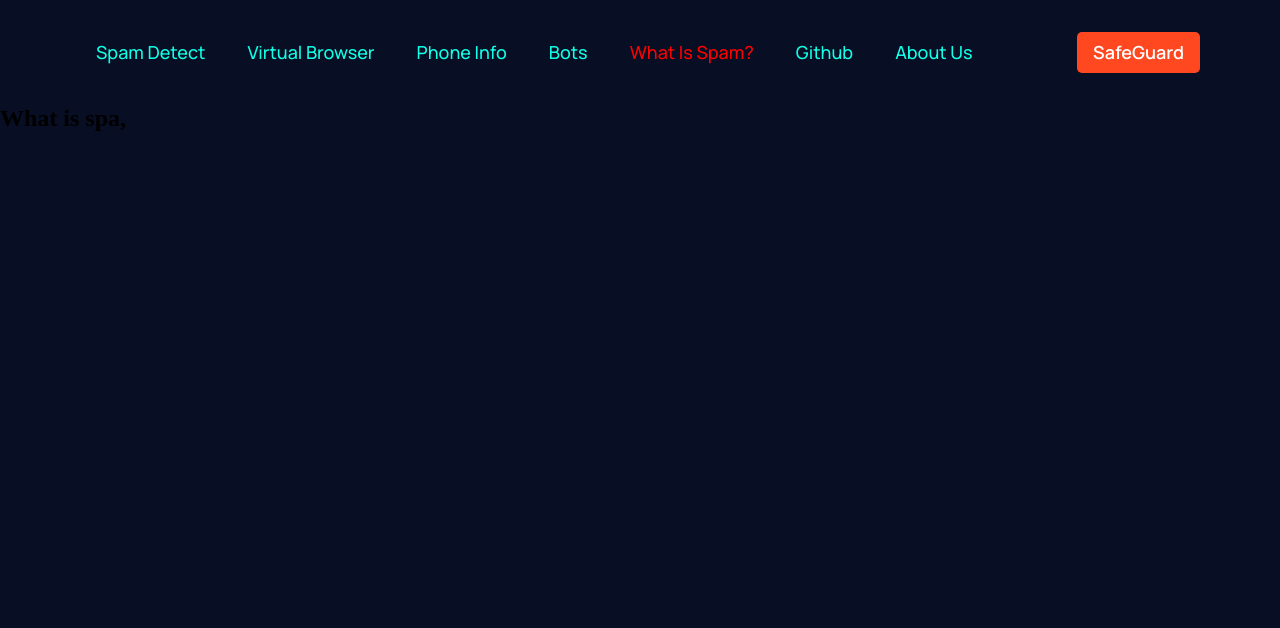
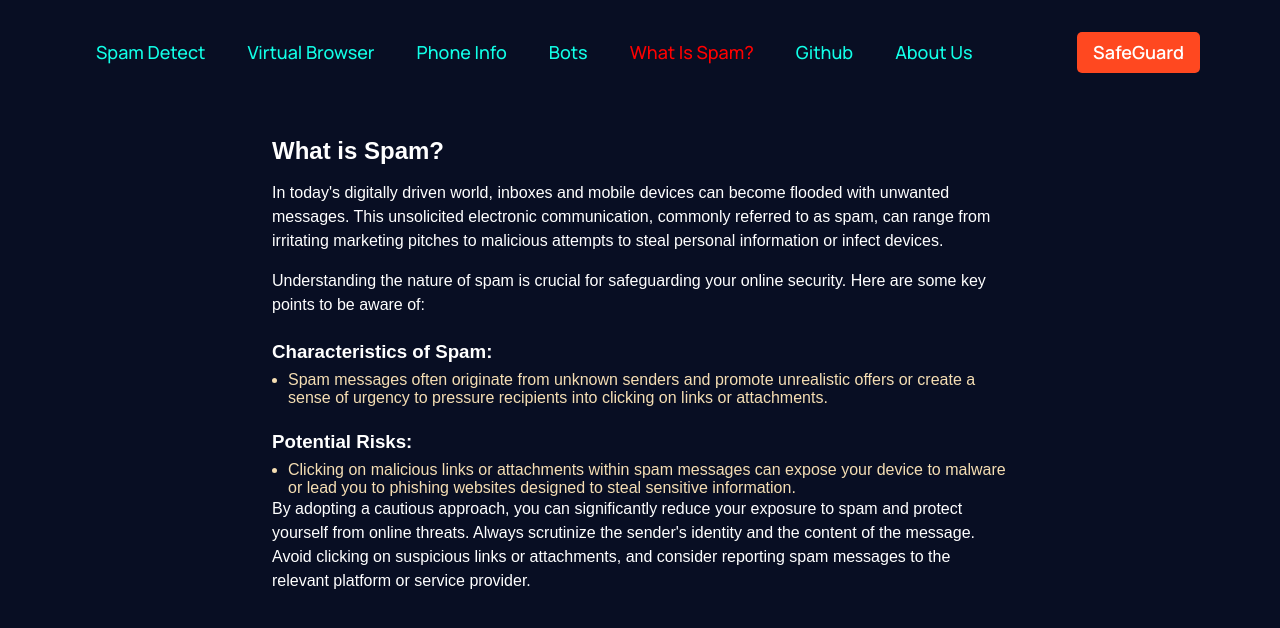
Before and after one commit to Yashashwi0708/we4Devs, a React (Vite) app in the folder Frontend/: page /whatisspam in a window 1280 px wide. Shown: the top 628 px of the page. Built offline with nearby package versions, Linux system fonts and the light colour scheme.

Commit message:
css remains

```diff
--- a/Frontend/src/Screens/AboutUs/AboutUs.jsx
+++ b/Frontend/src/Screens/AboutUs/AboutUs.jsx
@@ -1,39 +1,32 @@
 import React from 'react';
-import './AboutUs.css';
+import we4Devs from '../../../Assets/we4Devs.png';
 
 const AboutUs = () => {
     return (
+
         <div>
-            <h2>At SafeGuard, our mission is simple: to empower you to navigate the digital world with confidence.</h2>
-            <p>We believe everyone deserves a safe and secure online experience, free from the constant barrage of spam messages and malicious links.</p>
+        <div className="gpt3__header section__padding" id="home">
+          <div className="gpt3__header-content">
+            <h1 className="gradient__text">Hackathon Project</h1>
+            <p className="text2">This website is made as part of Hackathon Project.</p>
+            <p className="text2">For the purpose to ensure security awerness and browser safely</p>
+            <p className="text2">Our Team : </p>
+                <ul className='text2'>
+                    <li>Yashashvi Patil</li>
+                    <li>Jyotiraditya Patil</li>
+                    <li>Smit Butle</li>
+                    <li>Siddhesh Kitkaru</li>
+                </ul>
+            <div className="gpt3__header-contFeel confident knowing that our advanced security system is diligently analyzing messages and links to protect you from potential threatsent__input">
+            </div>
+          </div>
 
-            <h3>Our Innovative Tools:</h3>
-            <ul>
-                <li>
-                    <strong>Smart Spam Checker:</strong> Unsure if a message is legitimate? Paste it into our powerful spam checker. We'll analyze the text, highlighting suspicious words and calculating a spam probability score. Now you can make informed decisions about your inbox.
-                </li>
-                <li>
-                    <strong>Unmask the Sender:</strong> Want to know who's behind that shady phone number? Our integrated Truecaller lookup functionality reveals the sender's identity, giving you valuable insights to identify and avoid potential spammers.
-                </li>
-                <li>
-                    <strong>Disposable Browsing:</strong> Encountered a suspicious link? Don't risk infecting your device! Our disposable browser allows you to safely explore untrusted websites in a secure, isolated environment.
-                </li>
-            </ul>
+          <div className="gpt3__header-image vert-move">
+            <img src={we4Devs} />
+          </div>
+        </div>
+      </div>
 
-            <h3>SafeGuard Bots: Your Spam-Busting Companions</h3>
-            <p>But SafeGuard goes beyond websites! We offer user-friendly bots for WhatsApp, Telegram, and Discord, putting our spam-fighting power directly at your fingertips. Interact with these bots effortlessly within your favorite platforms, saving you time and keeping you safe from spam on the go.</p>
-
-            <h4>WhatsApp:</h4>
-            <p>With over 2 billion users across all age groups, WhatsApp is a communication powerhouse. Our user-friendly WhatsApp bot seamlessly integrates with your chats, automatically flagging suspicious messages so you can focus on connecting with loved ones.</p>
-
-            <h4>Discord:</h4>
-            <p>The platform of choice for younger generations and gamers alike, Discord thrives on real-time chat. Our Discord bot stands guard within your servers, keeping your online communities safe from spam and malicious links.</p>
-
-            <h4>Telegram:</h4>
-            <p>Known for its focus on security and flexibility, Telegram is a popular platform for various user groups. Our Telegram bot integrates effortlessly, ensuring your conversations remain private and protected from spammers.</p>
-
-            <p>Join the SafeGuard community and experience a safer, more secure online world, no matter where your conversations take you. We're constantly innovating to stay ahead of the curve, ensuring you have the latest tools to combat spam and navigate the digital landscape with peace of mind.</p>
-        </div>
     );
 };
 
--- /dev/null
+++ b/Frontend/src/Screens/WhatIsSpam/WhatIsSpam.css
@@ -0,0 +1,30 @@
+.what-is-spam {
+    max-width: 800px;  /* Set a maximum width for the content container */
+    margin: 0 auto;  /* Center the content horizontally */
+    padding: 2rem;  /* Add some padding for readability */
+    font-family: Arial, sans-serif;  /* Set a basic font */
+  }
+
+  .what-is-spam h2 {
+    margin-bottom: 1rem;  /* Add some space below the heading */
+    font-size: 1.5rem;  /* Increase heading font size slightly */
+    color: white
+  }
+
+  .what-is-spam p {
+    line-height: 1.5;  /* Increase line spacing for easier reading */
+    margin-bottom: 1rem;  /* Add some space between paragraphs */
+    color: white;
+  }
+
+  .what-is-spam h3 {
+    margin-top: 1.5rem;  /* Add space above subheadings */
+    margin-bottom: 0.5rem;  /* Add some space below subheadings */
+    color: white;
+  }
+
+  .what-is-spam ul {
+    list-style: disc;  /* Use disc bullets for lists */
+    padding-left: 1rem;  /* Indent the list items */
+    color: wheat;
+  }
--- a/Frontend/src/Screens/WhatIsSpam/WhatIsSpam.jsx
+++ b/Frontend/src/Screens/WhatIsSpam/WhatIsSpam.jsx
@@ -1,13 +1,31 @@
 import React from 'react'
+import './WhatIsSpam.css'
 
 function WhatIsSpam() {
   return (
-    <div>
-
-     <h2>What is spa,</h2>
-
+    <div className="what-is-spam">
+      <h2>What is Spam?</h2>
+      <p>
+        In today's digitally driven world, inboxes and mobile devices can become flooded with unwanted messages. This unsolicited electronic communication, commonly referred to as spam, can range from irritating marketing pitches to malicious attempts to steal personal information or infect devices.
+      </p>
+      <p>Understanding the nature of spam is crucial for safeguarding your online security. Here are some key points to be aware of:</p>
+      <h3>Characteristics of Spam:</h3>
+      <ul>
+        <li>
+          Spam messages often originate from unknown senders and promote unrealistic offers or create a sense of urgency to pressure recipients into clicking on links or attachments.
+        </li>
+      </ul>
+      <h3>Potential Risks:</h3>
+      <ul>
+        <li>
+          Clicking on malicious links or attachments within spam messages can expose your device to malware or lead you to phishing websites designed to steal sensitive information.
+        </li>
+      </ul>
+      <p>
+        By adopting a cautious approach, you can significantly reduce your exposure to spam and protect yourself from online threats. Always scrutinize the sender's identity and the content of the message. Avoid clicking on suspicious links or attachments, and consider reporting spam messages to the relevant platform or service provider.
+      </p>
     </div>
-)
+  )
 }
 
 export default WhatIsSpam
```
